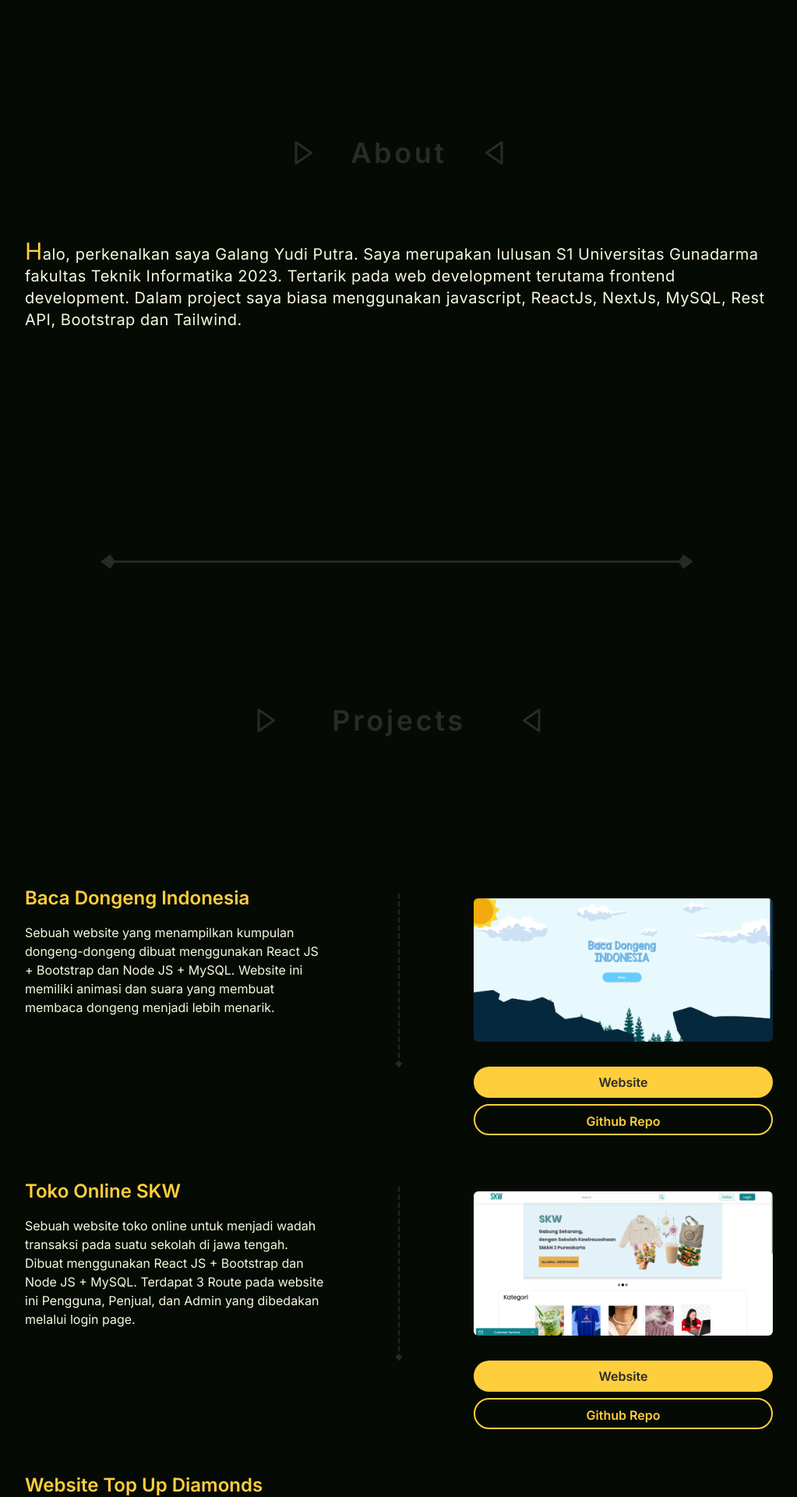
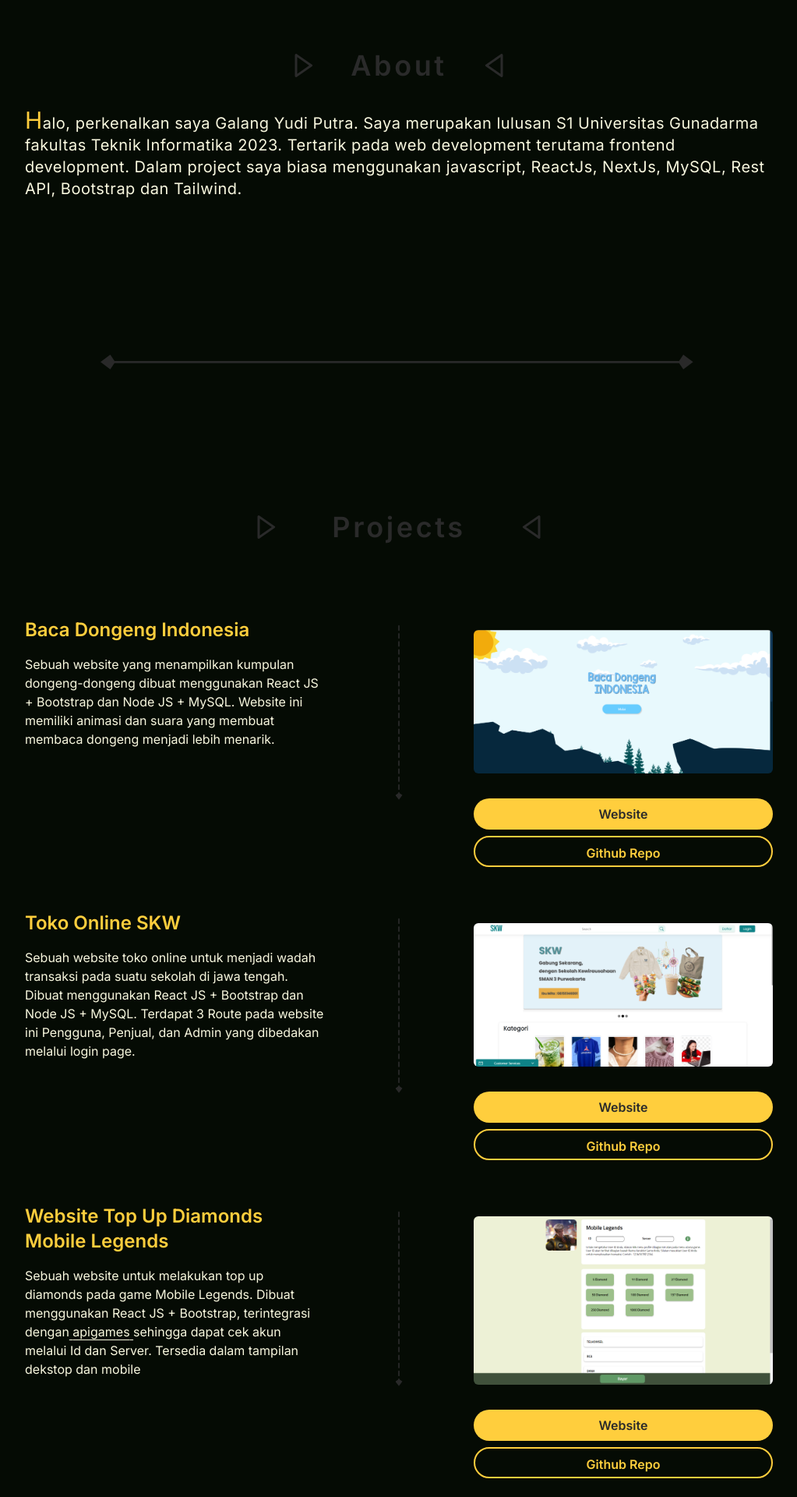
Before and after one commit to galangyp11/Web-Profile, a Next.js app: page / in a window 1280 px wide. Shown: the part 840-2760 px from the top of the page at 78% size, without its empty margins (128-1151 px from the left). Built offline with nearby package versions, Linux system fonts and the light colour scheme.

Commit message:
fix tampilan mobile

```diff
--- a/app/About/about.tsx
+++ b/app/About/about.tsx
@@ -8,8 +8,8 @@ type SetThemeColorType = {
 
 export default function About({ themeColor }: SetThemeColorType) {
   return (
-    <div className="grid grid-rows-2 gap-12">
-      <div className="flex justify-center items-center">
+    <div>
+      <div className="flex justify-center items-center h-10 sm:h-auto my-8">
         <div className="grid grid-cols-3">
           <div className="flex justify-center items-center">
             <BiRightArrow className="text-warna3 text-4xl" />
--- a/app/Contacts/Contacts.tsx
+++ b/app/Contacts/Contacts.tsx
@@ -28,7 +28,7 @@ export default function Contacts({ themeColor }: SetThemeColorType) {
 
         <div className="grid grid-row-2 justify-center mr-20">
           <div>
-            <div className="grid grid-cols-5 w-[15em]">
+            <div className="grid grid-cols-7 w-[15em]">
               <div className="col-span-2">
                 <p
                   className={`${
@@ -38,7 +38,7 @@ export default function Contacts({ themeColor }: SetThemeColorType) {
                   Email
                 </p>
               </div>
-              <div>
+              <div className="col-span-1">
                 <p
                   className={`${
                     themeColor.status === true ? `text-warna2` : `text-warna5`
@@ -47,14 +47,14 @@ export default function Contacts({ themeColor }: SetThemeColorType) {
                   :
                 </p>
               </div>
-              <div className="col-span-2">
+              <div className="col-span-4">
                 <p className="text-warna1 text-lg">galangy11@gmail.com</p>
               </div>
             </div>
           </div>
 
           <div>
-            <div className="grid grid-cols-5 w-[15em]">
+            <div className="grid grid-cols-7 w-[15em]">
               <div className="col-span-2">
                 <Link href="https://github.com/galangyp11">
                   <p
@@ -66,7 +66,7 @@ export default function Contacts({ themeColor }: SetThemeColorType) {
                   </p>
                 </Link>
               </div>
-              <div>
+              <div className="cols-span-1">
                 <p
                   className={`${
                     themeColor.status === true ? `text-warna2` : `text-warna5`
@@ -75,8 +75,8 @@ export default function Contacts({ themeColor }: SetThemeColorType) {
                   :
                 </p>
               </div>
-              <div className="col-span-2">
-                <p className="text-warna1 text-lg"> galangyp11</p>
+              <div className="col-span-4">
+                <p className="text-warna1 text-lg">galangyp11</p>
               </div>
             </div>
           </div>
--- a/app/Contents/Contents.tsx
+++ b/app/Contents/Contents.tsx
@@ -19,32 +19,32 @@ export default function Contents({ themeColor }: SetThemeColorType) {
       }sm:overflow-x-hidden`}
     >
       <div className="container flex h-fit sm:min-h-screen md:max-w-5xl sm:max-w-4xl px-8 flex-col items-center justify-between md:container sm:mx-auto">
-        <div className="w-full h-full ">
+        <div className="w-full h-full py-24 sm:py-0">
           <HomePage themeColor={themeColor} />
         </div>
-        <div className="h-4 md:w-full md:p-0 md:h-0 my-4">
+        <div className="h-0">
           <Image src={garisHome} alt="garis pembatas" />
         </div>
         <div
-          className="w-full md:h-screen py-36 sm:py-0 h-fit sm:h-full flex align-center items-center"
+          className="w-full h-fit sm:h-full py-24 sm:py-36 mb-10 sm:py-0 sm:my-10 flex align-center items-center"
           id="about"
         >
           <About themeColor={themeColor} />
         </div>
-        <div className="h-4 md:w-full md:p-0 md:h-0 my-4 md:mb-6">
+        <div className="h-0">
           <Image src={garisHome} alt="garis pembatas" />
         </div>
         <div
-          className="w-full h-fit my-16 py-36 sm:py-0 sm:my-10 flex align-center items-center"
+          className="w-full h-fit sm:h-full py-24 sm:py-36 mb-10 sm:py-0 sm:my-10 flex align-center items-center"
           id="projects"
         >
           <Projects themeColor={themeColor} />
         </div>
-        <div className="h-4 md:w-full md:p-0 md:h-0 my-4 md:mb-6">
+        <div className="h-0">
           <Image src={garisHome} alt="garis pembatas" />
         </div>
         <div
-          className="w-full md:h-screen py-36 sm:py-0 h-fit sm:h-full flex align-center items-center"
+          className="w-full py-24 sm:py-0 h-fit sm:h-screen border flex align-center items-center"
           id="contacts"
         >
           <Contacts themeColor={themeColor} />
--- a/app/Homepage/homepage.tsx
+++ b/app/Homepage/homepage.tsx
@@ -48,11 +48,11 @@ export default function Homepage({ themeColor }: SetThemeColorType) {
           />
         </div>
       </div>
-      <div className="sm:hidden sm:py-28 mx-auto">
+      <div className="sm:hidden mx-auto">
         <p
           className={`${
             themeColor.status === true ? `text-warna2` : `text-warna5`
-          }text-2xl font-medium`}
+          } text-2xl font-medium`}
         >
           Hi, I&apos;m
         </p>
--- a/app/Navbar/navbar.tsx
+++ b/app/Navbar/navbar.tsx
@@ -88,7 +88,7 @@ export default function Navbar({
         </div>
         <div className="sm:flex sm:justify-center sm:block hidden">
           <Link href="#contacts">
-            <button className="w-[7.2rem] h-[2.5rem] bg-warna1 px-2 py-1 rounded-full text-warna3 font-semibold hover:scale-110 duration-300">
+            <button className="w-[7.2rem] h-[2.5rem] bg-warna1 px-2 py-1 rounded-full text-warna3 font-semibold hover:scale-110 duration-300 ">
               Contacts
             </button>
           </Link>
--- a/app/Projects/Project components/Project-BDI.tsx
+++ b/app/Projects/Project components/Project-BDI.tsx
@@ -57,7 +57,11 @@ export default function ProjectBDI({ themeColor }: SetThemeColorType) {
           </Link>
         </div>
       </div>
-      <div className="text-warna4 sm:hidden">
+      <div
+        className={`${
+          themeColor.status === true ? `text-warna4` : `text-warna5`
+        } sm:hidden`}
+      >
         <p>
           Sebuah website yang menampilkan kumpulan dongeng-dongeng dibuat
           menggunakan React JS + Bootstrap dan Node JS + MySQL. Website ini
--- a/app/Projects/Project components/Project-SKW.tsx
+++ b/app/Projects/Project components/Project-SKW.tsx
@@ -60,7 +60,11 @@ export default function ProjectSKW({ themeColor }: SetThemeColorType) {
           </Link>
         </div>
       </div>
-      <div className="text-warna4 sm:hidden">
+      <div
+        className={`${
+          themeColor.status === true ? `text-warna4` : `text-warna5`
+        } sm:hidden`}
+      >
         <p>
           Sebuah website toko online untuk menjadi wadah transaksi pada suatu
           sekolah di jawa tengah. Dibuat menggunakan React JS + Bootstrap dan
--- a/app/Projects/Project components/Project-TopUpDmML.tsx
+++ b/app/Projects/Project components/Project-TopUpDmML.tsx
@@ -1,4 +1,8 @@
 import React from "react";
+import Image from "next/image";
+import GarisProject from "../../Image/garis-projects.svg";
+import ThumbnailML from "../../Image/ThumbnailML.png";
+import Link from "next/link";
 import { ThemeColorType } from "../../page";
 
 type SetThemeColorType = {
@@ -30,6 +34,55 @@ export default function ProjectTopUpDmML({ themeColor }: SetThemeColorType) {
           dekstop dan mobile
         </p>
       </div>
+      <div className="hidden sm:block sm:h-fit">
+        <Image src={GarisProject} alt="Garis Kebawah" />
+      </div>
+      <div className="sm:col-span-2">
+        <div className="sm:mb-8">
+          <Image
+            src={ThumbnailML}
+            alt="Thumbnail BDI"
+            className="w-full h-fit my-4 rounded-md"
+          />
+        </div>
+
+        <div className="my-2">
+          <Link href="https://kadal-store.vercel.app/#/" target="_blank">
+            <button className="w-full rounded-full bg-warna1 px-4 py-2 h-10 text-warna3 font-semibold">
+              Website
+            </button>
+          </Link>
+        </div>
+        <div className="my-2">
+          <Link
+            href="https://github.com/galangyp11/TopUp-DM-MLBB"
+            target="_blank"
+          >
+            <button className="w-full rounded-full border-2 px-4 py-2 h-10 text-warna1 font-semibold">
+              Github Repo
+            </button>
+          </Link>
+        </div>
+      </div>
+      <div
+        className={`${
+          themeColor.status === true ? `text-warna4` : `text-warna5`
+        } sm:hidden`}
+      >
+        <p>
+          Sebuah website untuk melakukan top up diamonds pada game Mobile
+          Legends. Dibuat menggunakan React JS + Bootstrap, terintegrasi dengan
+          <a
+            href="https://apigames.id"
+            className="underline underline-offset-4"
+          >
+            {" "}
+            apigames{" "}
+          </a>
+          sehingga dapat cek akun melalui Id dan Server. Tersedia dalam tampilan
+          dekstop dan mobile
+        </p>
+      </div>
     </div>
   );
 }
--- a/app/Projects/Projects.tsx
+++ b/app/Projects/Projects.tsx
@@ -13,8 +13,8 @@ type SetThemeColorType = {
 
 export default function Projects({ themeColor }: SetThemeColorType) {
   return (
-    <div className="grid grid-rows-4 gap-12">
-      <div className="flex justify-center items-center">
+    <div>
+      <div className="flex justify-center items-center h-10 sm:h-auto my-8">
         <div className="grid grid-cols-3">
           <div className=" flex justify-center items-center">
             <BiRightArrow className="text-warna3 text-4xl" />
@@ -29,13 +29,13 @@ export default function Projects({ themeColor }: SetThemeColorType) {
           </div>
         </div>
       </div>
-      <div>
+      <div className="mt-24 mb-12">
         <ProjectBDI themeColor={themeColor} />
       </div>
-      <div>
+      <div className="my-12">
         <ProjectSKW themeColor={themeColor} />
       </div>
-      <div>
+      <div className="my-12">
         <ProjectTopUpDmML themeColor={themeColor} />
       </div>
       <div className="flex justify-center">
```
Also changed, not shown: app/Image/ThumbnailML.png (added).
